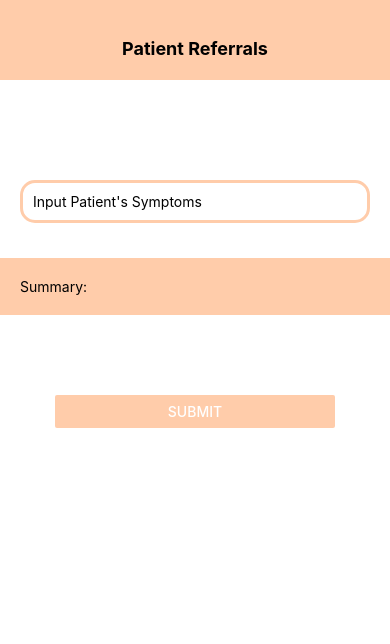
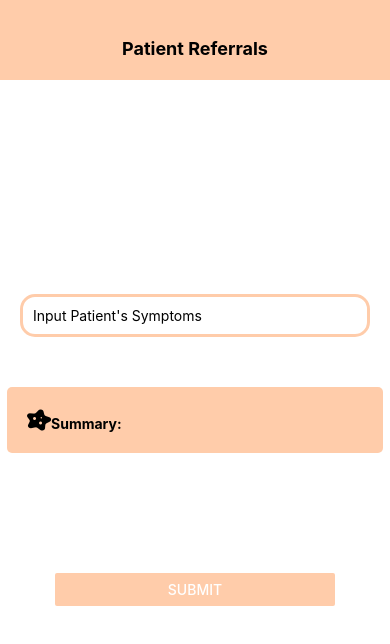
Before and after one commit to traqe/nlp-patient-referral, a React Native app: screen / in a window 390 px wide. Shown: the top 644 px of the page. Built offline with nearby package versions, Linux system fonts and the light colour scheme.

Commit message:
made few changes

```diff
--- a/App.js
+++ b/App.js
@@ -1,18 +1,23 @@
 import { StatusBar } from 'expo-status-bar';
-import { StyleSheet, Text, View, TextInput } from 'react-native';
+import { StyleSheet, Text, View, TouchableWithoutFeedback, Keyboard } from 'react-native';
 import Header from './components/Header';
 import { useState } from 'react';
 import InputSymptoms from './components/InputSymptoms';
+import { FontAwesome6 } from '@expo/vector-icons';
 
 export default function App() {
 
   return (
+    <TouchableWithoutFeedback onPress={() => {
+      Keyboard.dismiss();
+    }}>
       <View style={styles.container}>
           <Header/>
           <View style={styles.body}>
             <InputSymptoms />
           </View>
       </View>
+    </TouchableWithoutFeedback>
   );
 }
 
@@ -22,6 +27,7 @@ const styles = StyleSheet.create({
     backgroundColor: '#fff',
   },
   body: {
+    flex: 1,
     paddingTop: 20,
   },
 });
--- a/components/Header.js
+++ b/components/Header.js
@@ -1,4 +1,5 @@
 import { StyleSheet, Text, View} from 'react-native';
+
 
 export default function Header() {
     return (
--- a/components/InputSymptoms.js
+++ b/components/InputSymptoms.js
@@ -1,5 +1,6 @@
 import { useState } from 'react';
 import { StyleSheet, Text, View, TextInput, Button, Alert } from 'react-native';
+import { FontAwesome5 } from '@expo/vector-icons';
 
 export default function InputSymptoms() {
 
@@ -19,14 +20,14 @@ export default function InputSymptoms() {
     }
 
     return (
-        <View>
+        <View style={styles.body}>
             <TextInput
              placeholder="Input Patient's Symptoms"
              style={styles.input}
              onChangeText={changeHandler}
               />
-            <View style={styles.br}></View>
             <Text style={styles.summary}>
+            <FontAwesome5 style={styles.diseaseIcon} name="disease" size={24} color="black" />
                 Summary: {symptoms}
             </Text>
 
@@ -47,16 +48,23 @@ const styles = StyleSheet.create({
         borderRadius: 15,
         borderColor: '#fca',
         padding: 10,
-        marginTop: 80,
+        marginTop: 10,
+        marginBottom: 35
     },
     button: {
         margin: 55,
-        marginTop: 80,
+        marginTop: 120,
     },
     summary: {
         padding: 20,
         backgroundColor: '#fca',
         marginTop: 15,
-
-      }
+        marginHorizontal: 7,
+        borderRadius: 5,
+        fontWeight: 'bold'
+      },
+    body: {
+        flex: 1,
+        justifyContent: 'center'
+    },
 })
--- a/package.json
+++ b/package.json
@@ -12,7 +12,7 @@
     "expo": "~49.0.15",
     "expo-status-bar": "~1.6.0",
     "react": "18.2.0",
-    "react-native": "0.72.6"
+    "react-native": "0.72.10"
   },
   "devDependencies": {
     "@babel/core": "^7.20.0"
```
Also changed, not shown: 1 other file (tests, documents, lock files or other folders). Lines whose indentation alone changed are shown as unchanged.
